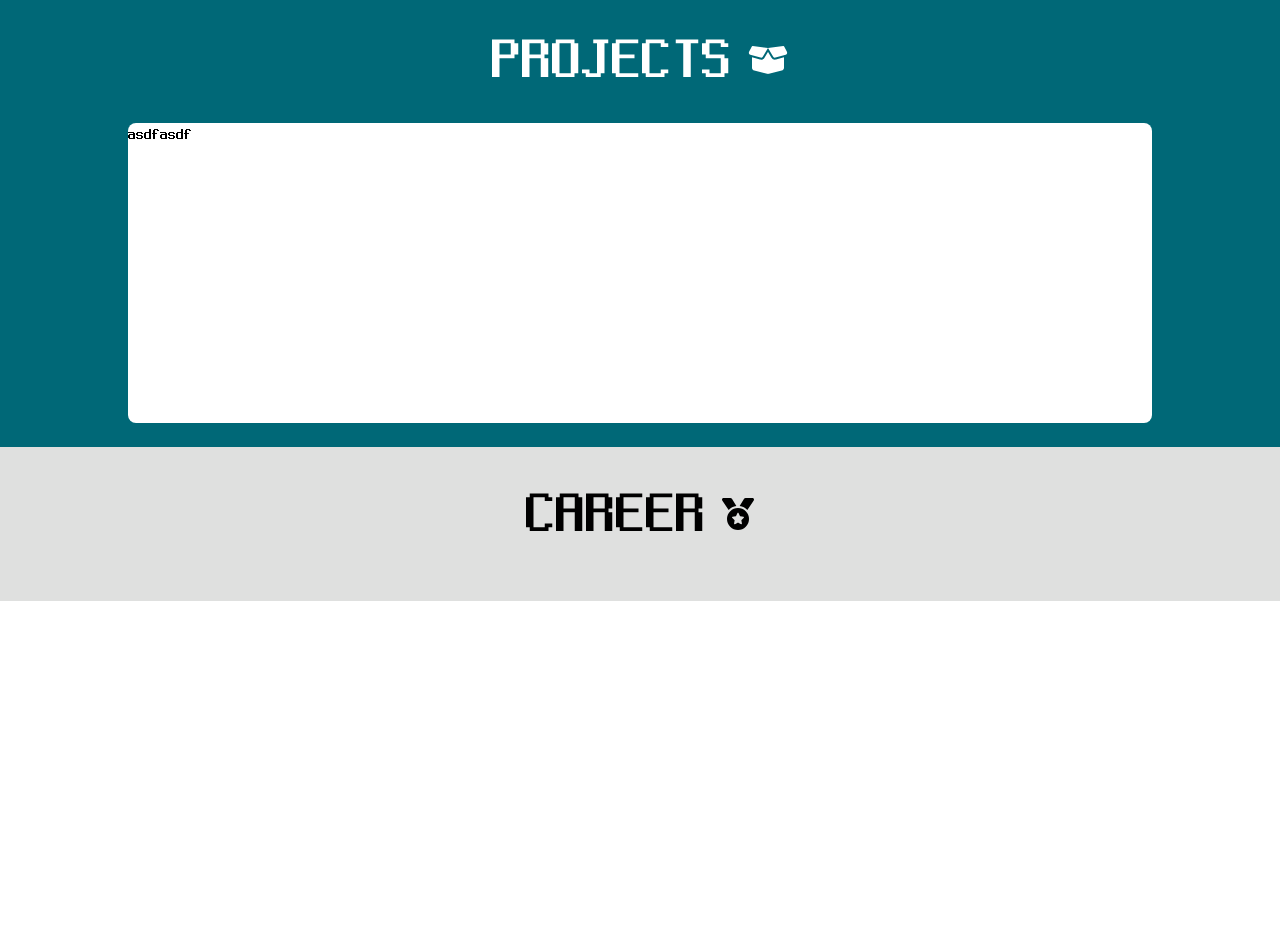
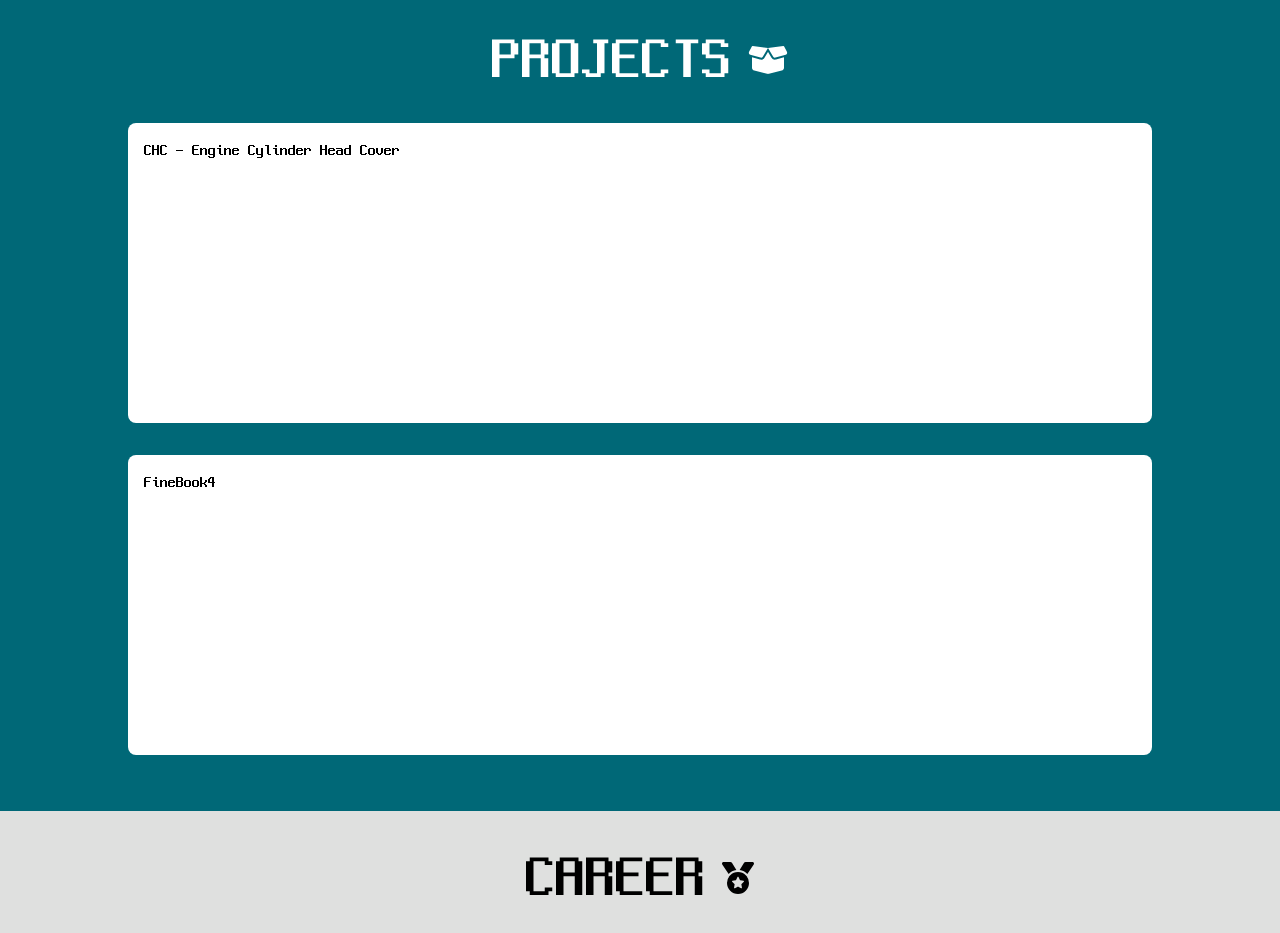
Before and after one commit to obo1412/deka5-portfolio, a Next.js app: page / in a window 1280 px wide. Shown: the part 2680-3613 px from the top of the page. Before the commit the page ends 3281 px from the top, so only its background shows below. Built offline with nearby package versions, Linux system fonts and the light colour scheme.

Commit message:
프로젝트 부분 작업중

```diff
--- a/src/app/components/Section5_projects.tsx
+++ b/src/app/components/Section5_projects.tsx
@@ -1,5 +1,6 @@
 import React from "react";
 import * as MyIcons from "../../../public/asset/icons/MyIcons";
+import ContentProject from "./content/content_section5_project";
 
 const Section5 = ({ refMove, title }: any) => {
   return (
@@ -8,11 +9,19 @@ const Section5 = ({ refMove, title }: any) => {
         <h1 className="mr-4 text-white">{title.name.toUpperCase()}</h1>
         <span>{title.icon}</span>
       </div>
-      <div className="flex flex-col items-center px-4">
-        <div className="bg-white rounded-lg w-full max-w-[1024px] min-h-[300px]">
-          asdfasdf
+      {Object.keys(ContentProject).map((key, index) => (
+        // 객체 내용
+        <div key={index} className="flex flex-col items-center px-4">
+          {ContentProject[key as keyof typeof ContentProject]?.map((item) => (
+            <div
+              key={item.id}
+              className="bg-white rounded-lg w-full max-w-[1024px] min-h-[300px] mb-8 p-4"
+            >
+              {item.title}
+            </div>
+          ))}
         </div>
-      </div>
+      ))}
     </div>
   );
 };
--- /dev/null
+++ b/src/app/components/content/content_section5_project.js
@@ -0,0 +1,36 @@
+const ContentProject = {
+  engineer: [
+    {
+      id: 1,
+      title: "CHC - Engine Cylinder Head Cover",
+      date: "2012.11.05 ~ 2018.06.01",
+      img: [],
+      description:
+        "현재도 서비스 되고 있는 작은 도서관용 도서 대출/반납 웹프로그램입니다.",
+      point: "도서등",
+      url: "http://finebook.co.kr",
+      frontend: "Spring",
+      backend: "JAVA - Spring 전자정부프레임워크",
+      database: "Mysql - MariaDB",
+      deployment: "Docker - Synology NAS",
+    },
+  ],
+  developer: [
+    {
+      id: 1,
+      title: "FineBook4",
+      date: "2019.02.01 ~",
+      img: [],
+      description:
+        "현재도 서비스 되고 있는 작은 도서관용 도서 대출/반납 웹프로그램입니다.",
+      point: "도서등",
+      url: "http://finebook.co.kr",
+      frontend: "Spring",
+      backend: "JAVA - Spring 전자정부프레임워크",
+      database: "Mysql - MariaDB",
+      deployment: "Docker - Synology NAS",
+    },
+  ],
+};
+
+export default ContentProject;
```
